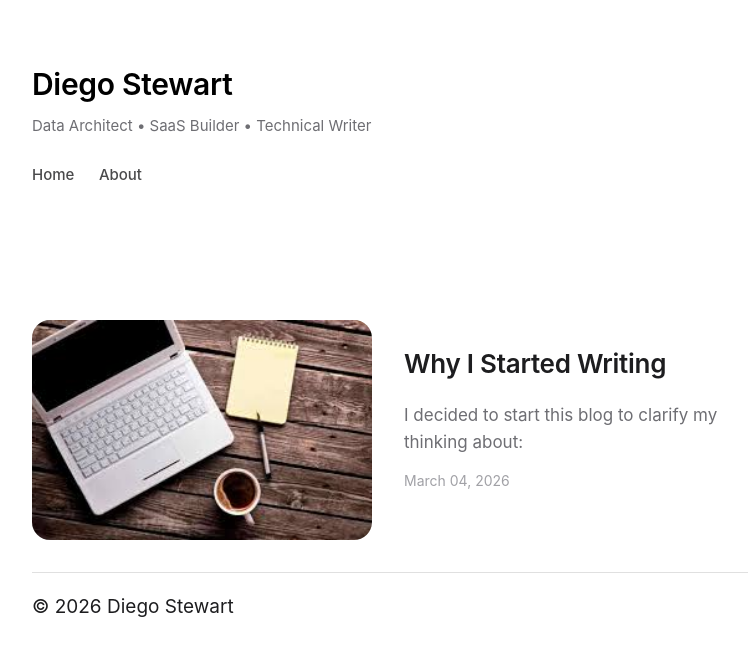
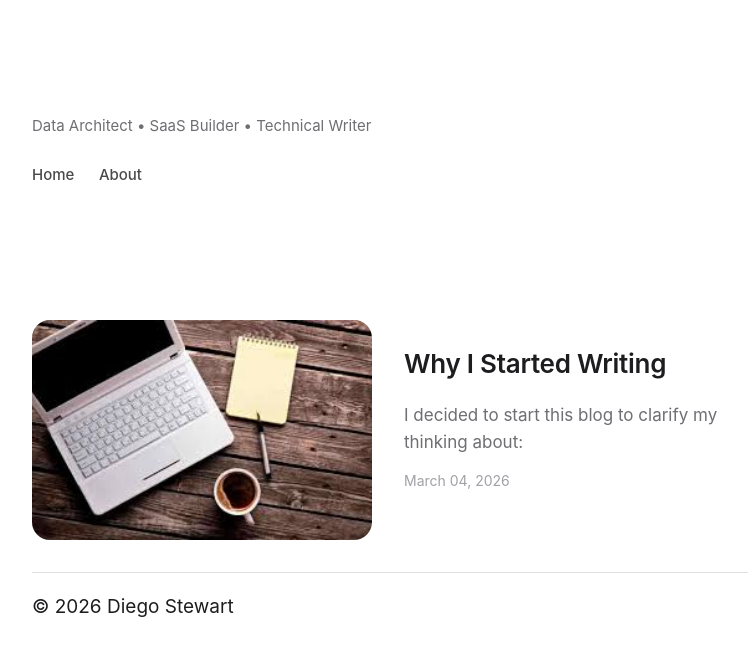
Before and after one commit to diegostewart/diegostewart.github.io, a Jekyll site: the page built from index.md, in a window 1280 px wide. Shown: the top 656 px of the page, without its empty margins (248-996 px from the left). Built offline with Jekyll 4.4.1, drawn with Linux system fonts in a browser that asks for light colours.

Commit message:
changing title to white

```diff
--- a/_layouts/default.html
+++ b/_layouts/default.html
@@ -8,7 +8,7 @@
 <body>
 
 <header>
-  <h1><a href="/" style="text-decoration:none;color:black;">{{ site.title }}</a></h1>
+  <h1><a href="/" style="text-decoration:none;color:rgb(255, 255, 255);">{{ site.title }}</a></h1>
   <p>{{ site.description }}</p>
   <nav>
     <a href="/">Home</a>
```
